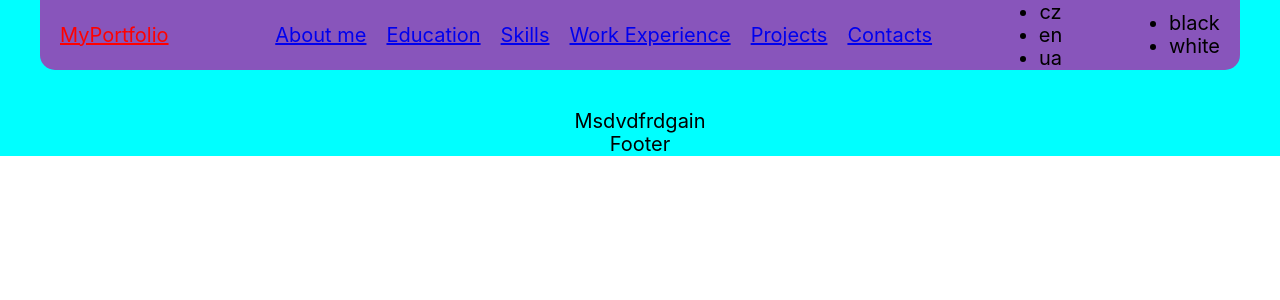
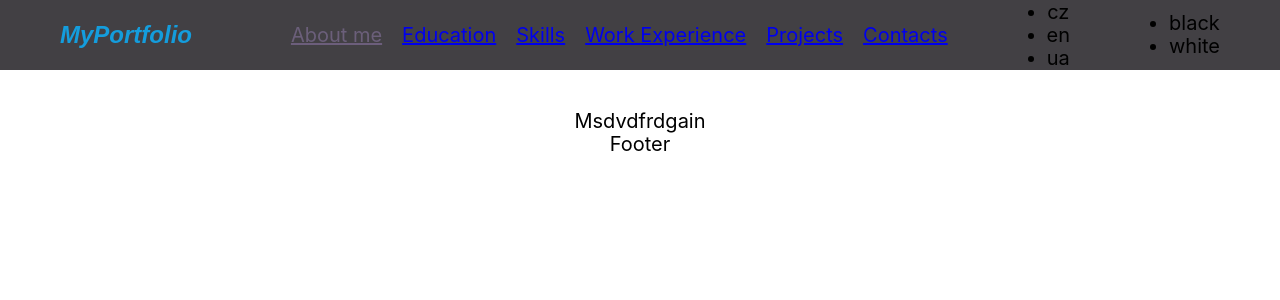
Before and after one commit to Medvedev245/MyPortfolio, a React (Create React App) app: page / in a window 1280 px wide. Shown: the top 300 px of the page. Built offline with nearby package versions, Linux system fonts and the light colour scheme.

Commit message:
add styles to links

```diff
--- a/src/components/App/App.ts
+++ b/src/components/App/App.ts
@@ -1,7 +1,7 @@
 import styled from 'styled-components';
 
 export const FormContainer = styled.div`
-  background-color: aqua;
+  /* background-color: aqua; */
   width: 100%;
   text-align: center;
   /* margin: 0 auto; */
--- a/src/components/Global.style.ts
+++ b/src/components/Global.style.ts
@@ -4,16 +4,16 @@ export const GlobalStyle = createGlobalStyle`
 
 :root {
   // Colors
-   /* --iq-primary: rgba(187,154,230, 1); // лнопка описание
-   --iq-secondary: rgba(214, 210, 210, 0.624); // задний фон
-   --iq-underlining: rgba(187, 154, 230, 0.342);
+    --iq-Logo: #149ddd; // Logo
+    --iq-underlining: rgba(187, 154, 230, 0.342);
+    /* --iq-letters: #afb1b8 // Header Letters
    --iq-cross: rgba(88, 5, 143, 1);
    --iq-boxShadow: rgba(136, 85, 187, 1); // boxShadow */
 
 
  //tablet
-  /* @media screen and (max-width: 1200px) {
-  } */
+   /* @media screen and (max-width: 1200px) { */
+  /* }  */
 
  // Mobil
   /* @media screen and (max-width: 767px) {
--- a/src/components/Header/Header.ts
+++ b/src/components/Header/Header.ts
@@ -1,5 +1,10 @@
 import styled from 'styled-components';
 import { Link } from 'react-router-dom';
+
+export const HeaderWrap = styled.div`
+  width: 100%;
+  background-color: rgba(66, 64, 68, 1);
+`;
 
 export const HeaderContainer = styled.header`
   display: flex;
@@ -11,7 +16,6 @@ export const HeaderContainer = styled.header`
   margin: 0 auto;
   padding: 0 20px;
   margin-bottom: 40px;
-  background-color: rgba(136, 85, 187, 1);
   @media screen and (max-width: 1200px) {
     max-width: 768px;
   }
@@ -22,7 +26,13 @@ export const HeaderContainer = styled.header`
 `;
 
 export const LogoLink = styled(Link)`
-  color: red;
+  text-decoration: none;
+  font-family: 'Raleway', sans-serif;
+  font-weight: 700;
+  font-size: 24px;
+  font-style: italic;
+  line-height: 1.17;
+  color: var(--iq-Logo);
 `;
 
 export const List = styled.ul`
@@ -30,3 +40,7 @@ export const List = styled.ul`
   gap: 20px;
   list-style: none;
 `;
+
+export const LinkElement = styled.a`
+  color: var(--iq-underlining);
+`;
--- a/src/components/Header/Header.tsx
+++ b/src/components/Header/Header.tsx
@@ -1,16 +1,23 @@
 import React from 'react';
-import { HeaderContainer, List, LogoLink } from './Header';
+import {
+  HeaderContainer,
+  HeaderWrap,
+  List,
+  LogoLink,
+  LinkElement,
+} from './Header';
 
 const Header: React.FC = () => {
   return (
+    <HeaderWrap>
       <HeaderContainer>
         <LogoLink to="/MyPortfolio">MyPortfolio</LogoLink>
         <nav>
           <List>
             <li>
-            <a href="#about" title="About me">
+              <LinkElement href="#about" title="About me">
                 About me
-            </a>
+              </LinkElement>
             </li>
             <li>
               <a href="#education" title="Education">
@@ -53,6 +60,7 @@ const Header: React.FC = () => {
           </ul>
         </div>
       </HeaderContainer>
+    </HeaderWrap>
   );
 };
 
```
Lines whose indentation alone changed are shown as unchanged.
